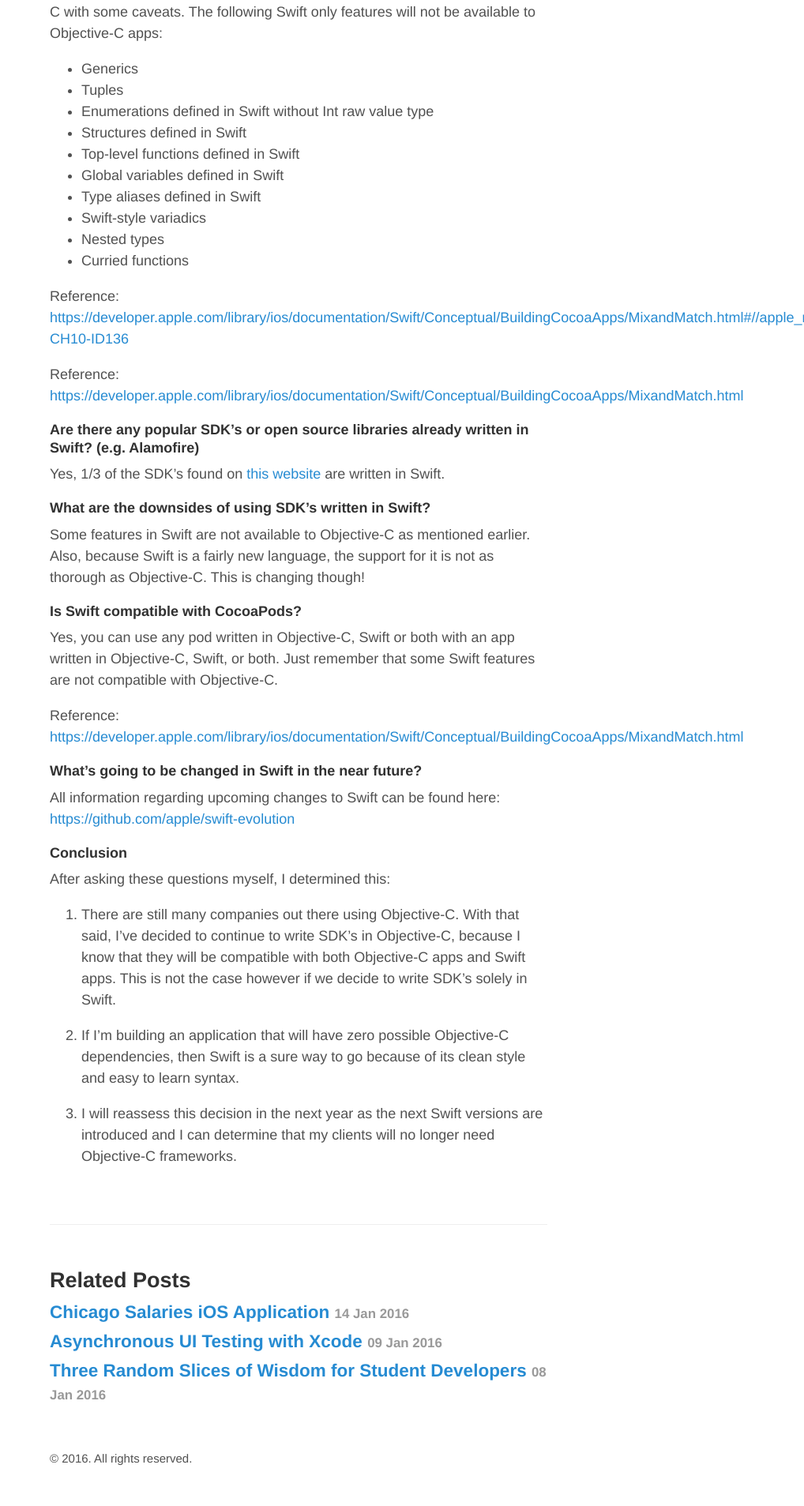
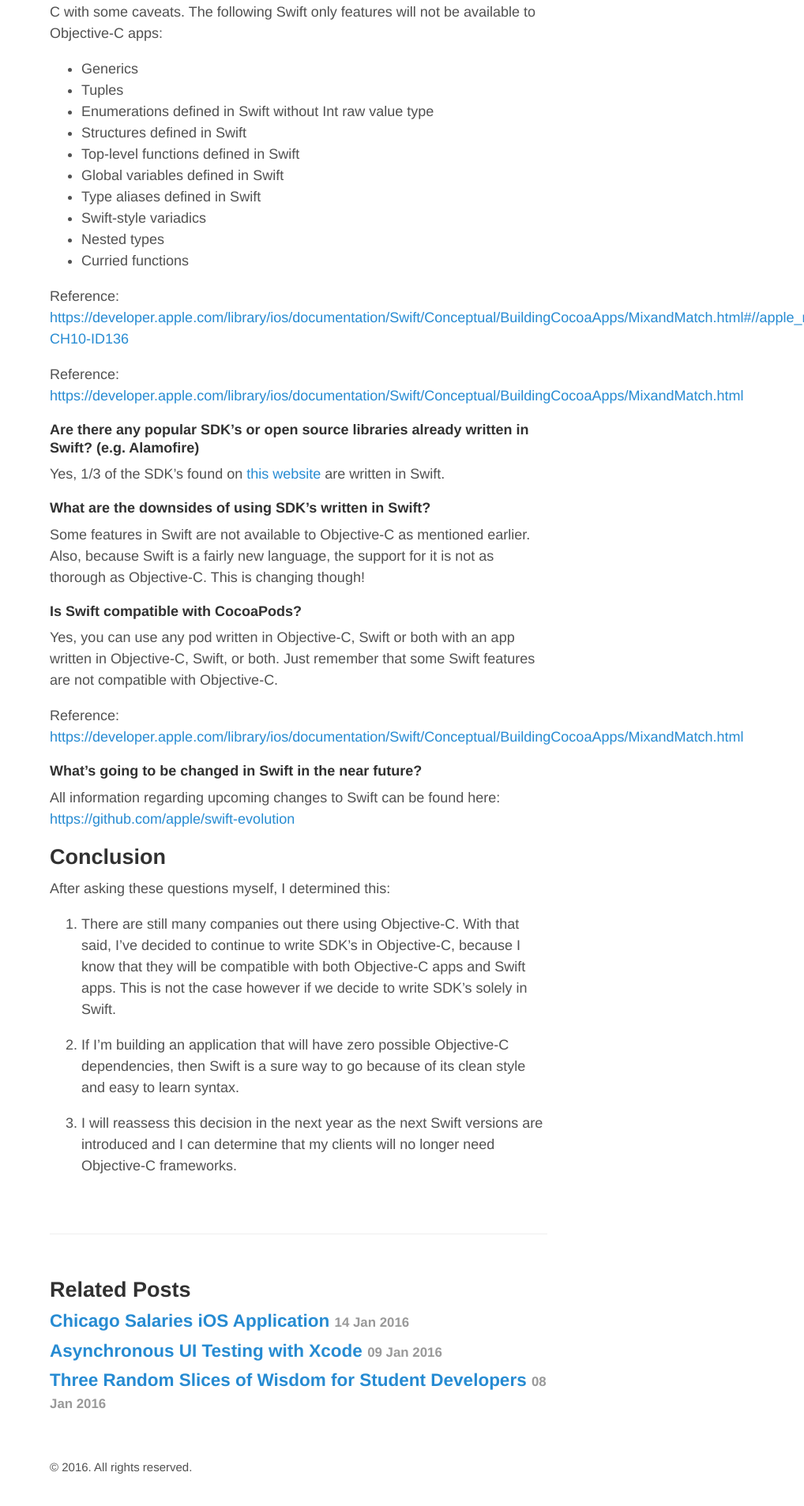
Before and after one commit to bgolde5/bgolde5.github.io, a Jekyll site: the page built from _posts/2016-02-22-swift-vs-objective-c.md, in a window 1280 px wide. Shown: the part 904-2811 px from the top of the page at 79% size, without its empty margins (262-1280 px from the left). Built offline with Jekyll 4.4.1, drawn with Linux system fonts in a browser that asks for light colours; comment, search, counter and statistics services are not loaded.

Commit message:
small changes

```diff
--- a/_posts/2016-02-22-swift-vs-objective-c.md
+++ b/_posts/2016-02-22-swift-vs-objective-c.md
@@ -48,7 +48,7 @@ Reference: <https://developer.apple.com/library/ios/documentation/Swift/Conceptu
 #### What’s going to be changed in Swift in the near future?
 All information regarding upcoming changes to Swift can be found here: <https://github.com/apple/swift-evolution>
 
-#### Conclusion
+## Conclusion
 After asking these questions myself, I determined this:
   1. There are still many companies out there using Objective-C. With that said, I've decided to continue to write SDK's in Objective-C, because I know that they will be compatible with both Objective-C apps and Swift apps. This is not the case however if we decide to write SDK's solely in Swift.
 
```
